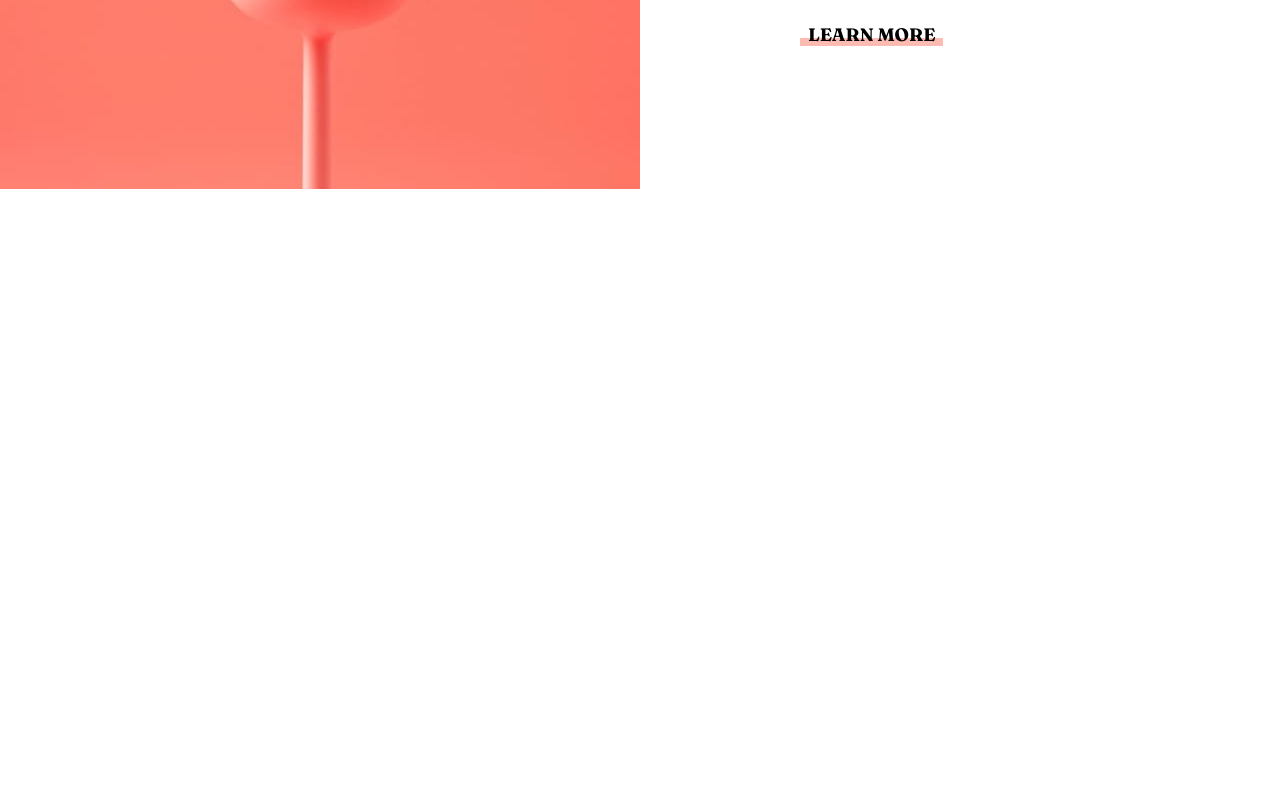
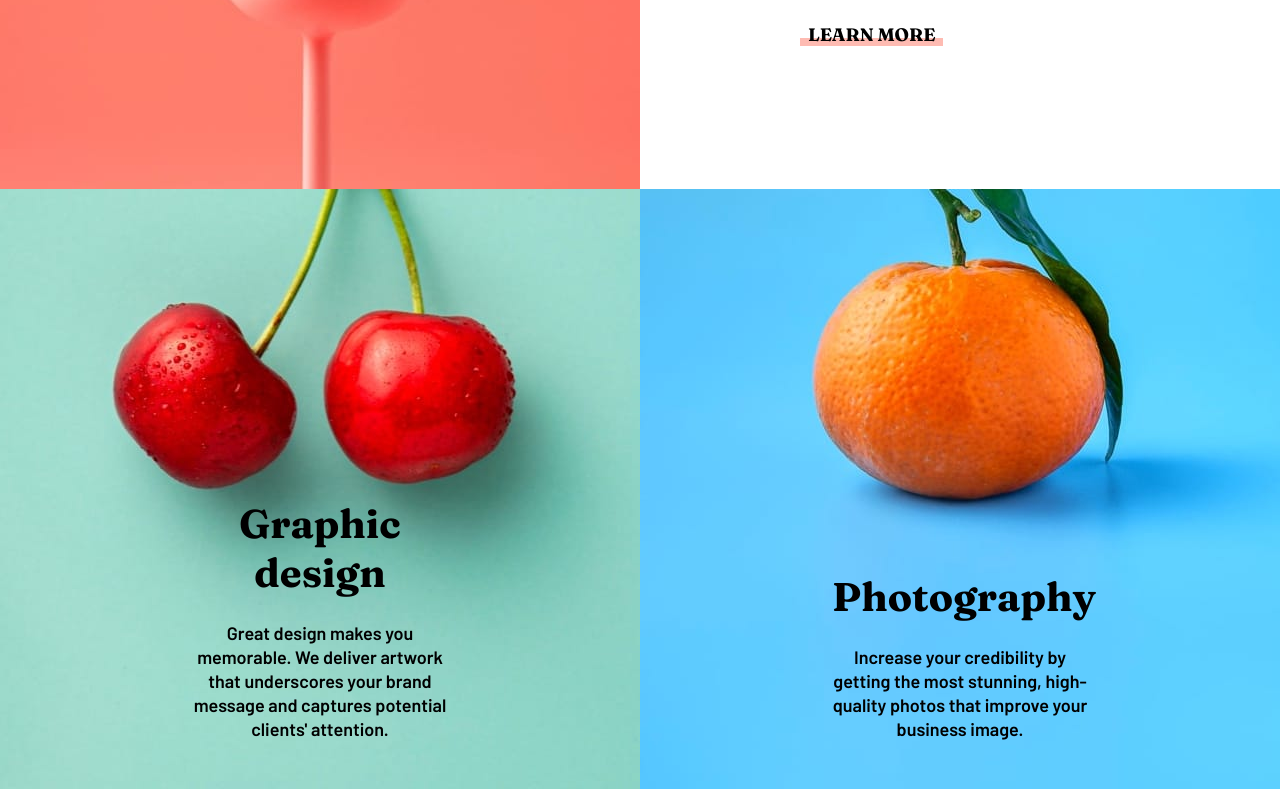
Before and after one commit to mkgwar/frontend-project, a React (Create React App) app: page / in a window 1280 px wide. Shown: the part 1971-2760 px from the top of the page. Before the commit the page ends 2160 px from the top, so only its background shows below. Built offline with nearby package versions, Linux system fonts and the light colour scheme.

Commit message:
finished grid

```diff
--- a/src/App.js
+++ b/src/App.js
@@ -3,6 +3,7 @@ import arrow from "./images/icon-arrow-down.svg";
 import Data from "./Data";
 import Component1 from "./Components/Component1";
 import Component2 from "./Components/Component2";
+import Component3 from "./Components/Component3";
 
 function App() {
   return (
@@ -34,12 +35,18 @@ function App() {
           paragraph={Data[3][1]}
           flex={Data[3][2]}
         />
+        <Component3
+          title={Data[4][0]}
+          paragraph={Data[4][1]}
+          img={Data[4][2]}
+        />
+        <Component3
+          title={Data[5][0]}
+          paragraph={Data[5][1]}
+          img={Data[5][2]}
+        />
       </main>
-      {/*   Learn more   Learn more Graphic design Great design makes
-      you memorable. We deliver artwork that underscores your brand message and
-      captures potential clients&#39; attention. Photography Increase your
-      credibility by getting the most stunning, high-quality photos that improve
-      your business image. Client testimonials We put our trust in Sunnyside and
+      {/*   Learn more   Learn more     Client testimonials We put our trust in Sunnyside and
       they delivered, making sure our needs were met and deadlines were always
       hit. Emily R. Marketing Director Sunnyside&#39;s enthusiasm coupled with
       their keen interest in our brand&#39;s success made it a satisfying and
--- a/src/Components/Component3.js
+++ b/src/Components/Component3.js
@@ -1,7 +1,15 @@
 import "./Component3.scss";
 
-const Component3 = () => {
-  return <div className="component3"></div>;
+const Component3 = ({ title, paragraph, img }) => {
+  return (
+    <div className="component3">
+      <div className="component3__text-content">
+        <h2 className="component3__title">{title}</h2>
+        <p className="component3__paragraph">{paragraph}</p>
+      </div>
+      <img src={img} alt="grid" />
+    </div>
+  );
 };
 
 export default Component3;
--- a/src/Components/Component3.scss
+++ b/src/Components/Component3.scss
@@ -0,0 +1,31 @@
+.component3 {
+  position: relative;
+  display: flex;
+  justify-content: center;
+  align-items: flex-end;
+
+  img {
+    position: absolute;
+    left: 0px;
+    bottom: 0px;
+    width: 100%;
+    height: 100%;
+    object-fit: cover;
+    z-index: -1;
+  }
+
+  &__text-content {
+    width: 40%;
+    text-align: center;
+  }
+
+  &__title {
+    font-size: 2.5rem;
+    font-family: "Fraunces", serif;
+  }
+
+  &__paragraph {
+    line-height: 1.5rem;
+    margin: 1.5rem 0 3rem 0;
+  }
+}
--- a/src/Data.js
+++ b/src/Data.js
@@ -1,5 +1,7 @@
 import img1 from "./images/desktop/image-transform.jpg";
 import img2 from "./images/desktop/image-stand-out.jpg";
+import img3 from "./images/desktop/image-graphic-design.jpg";
+import img4 from "./images/desktop/image-photography.jpg";
 
 export const data = [
   [
@@ -14,6 +16,16 @@ export const data = [
     "Using a collaborative formula of designers, researchers, photographers, videographers, and copywriters, we'll build and extend your brand in digital places.",
     "flex-start",
   ],
+  [
+    "Graphic design",
+    "Great design makes you memorable. We deliver artwork that underscores your brand message and captures potential clients' attention.",
+    img3,
+  ],
+  [
+    "Photography",
+    "Increase your credibility by getting the most stunning, high-quality photos that improve your business image.",
+    img4,
+  ],
 ];
 
 export default data;
```
